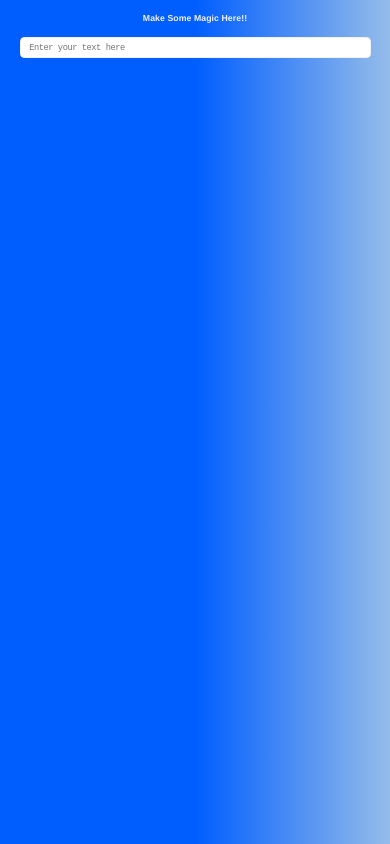
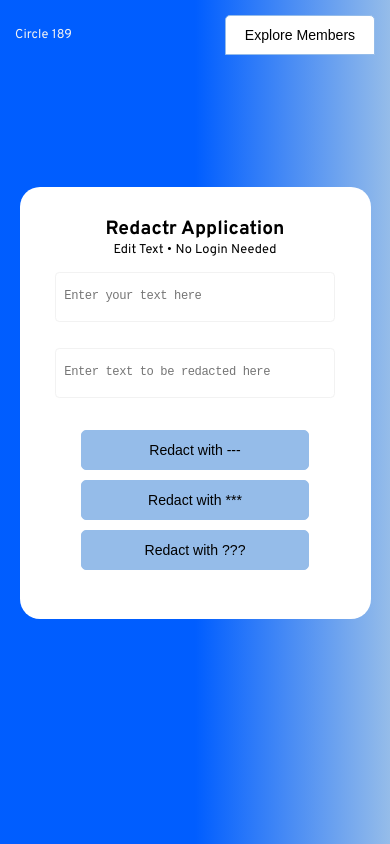
Before and after one commit to EstherChristopher/Circle-189-Redactr, a plain HTML site: page index.html in a window 390 px wide. Drawn offline with Linux system fonts and the light colour scheme.

Commit message:
Updates HTML and CSS

```diff
--- a/index.html
+++ b/index.html
@@ -1,27 +1,68 @@
 <!DOCTYPE html>
 <html lang="en">
+
 <head>
   <meta charset="UTF-8">
   <meta http-equiv="X-UA-Compatible" content="IE=edge">
   <meta name="viewport" content="width=device-width, initial-scale=1.0">
-    <title>Name of chosen challenge</title>
+  <link href="style.css" />
+  <title>Redactr</title>
 
   <link rel="stylesheet" href="style.css">
 </head>
+
 <body>
 
-    <header>
-        <h2 class="container">make some magic here!!</h2>
-    </header>
+  <nav>
+    <section>
+      <p>Circle 189</p>
+    </section>
+
+    <section class="dropdown">
+      <button class="dropbtn">Explore Members</button>
+      <div class="dropdown-content">
+        <a href="#">Isaac</a>
+        <a href="#">Joseph</a>
+        <a href="#">Esther</a>
+        <a href="#">Olajumoke</a>
+        <a href="#">Oludamola</a>
+        <a href="#">Raphael</a>
+        <a href="#">Tolulope</a>
+      </div>
+    </section>
+  </nav>
+
+  <main>
+
+    <section class="main-header">
+      <h1>Redactr Application</h1>
+      <p>Edit Text &#8226; No Login Needed </p>
+    </section>
 
     <form class="container">
       <label for="user-text">
         <input type="text" name="user-text" id="user-text" placeholder="Enter your text here">
       </label>
+      <!-- Second input field for redacted words -->
+
+      <label for="redact-text">
+        <input type="text" name="redact-text" id="redact-text" placeholder="Enter text to be redacted here" required>
+      </label>
     </form>
+
+
+    <!--   Section for Redactr buttons -->
+    <section class='button-div'>
+      <button class="redact-hyphen">Redact with ---</button>
+      <button class="redact-dash">Redact with ***</button>
+      <button class="redact-question">Redact with ???</button>
+    </section>
+
+  </main>
 
   <!-- // ============= EEND DO NOT EDIT ============== // -->
   <script src="index.mjs" type="module"></script>
   <!-- // ============= EEND DO NOT EDIT ============== // -->
 </body>
+
 </html>
--- a/style.css
+++ b/style.css
@@ -1,61 +1,16 @@
+@import url('https://fonts.googleapis.com/css2?family=Overpass:wght@400;500;700&display=swap');
+
 /* Reset Styles */
 /* http://meyerweb.com/eric/tools/css/reset/
    v2.0 | 20110126
    License: none (public domain)
 */
-html, body, div, span, applet, object, iframe,
-h1, h2, h3, h4, h5, h6, p, blockquote, pre,
-a, abbr, acronym, address, big, cite, code,
-del, dfn, em, img, ins, kbd, q, s, samp,
-small, strike, strong, sub, sup, tt, var,
-b, u, i, center,
-dl, dt, dd, ol, ul, li,
-fieldset, form, label, legend,
-table, caption, tbody, tfoot, thead, tr, th, td,
-article, aside, canvas, details, embed,
-figure, figcaption, footer, header, hgroup,
-menu, nav, output, ruby, section, summary,
-time, mark, audio, video {
-	margin: 0;
-	padding: 0;
-	border: 0;
-	font-size: 100%;
-	font: inherit;
-	vertical-align: baseline;
-}
-/* HTML5 display-role reset for older browsers */
-article, aside, details, figcaption, figure,
-footer, header, hgroup, menu, nav, section {
-	display: block;
-}
-body {
-	line-height: 1;
-}
-ol, ul {
-	list-style: none;
-}
-blockquote, q {
-	quotes: none;
-}
-blockquote:before, blockquote:after,
-q:before, q:after {
-	content: '';
-	content: none;
-}
-table {
-	border-collapse: collapse;
-	border-spacing: 0;
-}
-
-/* Base Styles */
-:root {
-    box-sizing: border-box;
-}
-
 *,
 *::before,
 *::after {
-    box-sizing: inherit;
+  box-sizing: border-box;
+  margin: 0;
+	padding: 0;
 }
 
 html {
@@ -65,8 +20,51 @@ html {
     --medium-orange: hsl(39, 100%, 50%);
 }
 
+nav{
+  display: flex;
+  justify-content: space-between;
+  align-items: center;
+  padding: 15px;
+}
+
+.dropbtn{
+  background-color: #fff;
+  width: 150px;
+  border-radius: 5px 5px 0 0;
+  padding: 7px;
+}
+
+.dropdown-content {
+  display: none;
+  position: absolute;
+  background-color: #f1f1f1;
+  width: 150px;
+  box-shadow: 0px 8px 16px 0px rgba(0,0,0,0.2);
+  z-index: 1;
+  border-radius: 0 0 5px 5px;
+}
+
+.dropdown-content a {
+  color: black;
+  padding: 12px 16px;
+  text-decoration: none;
+  display: block;
+}
+
+.dropdown:hover .dropdown-content {
+  display: block;
+}
+
+main{
+  display: flex;
+  flex-direction: column;
+  width: 70%;
+  margin: 5% auto;
+}
+
 body {
-   font-family: Helvetica, Arial, sans-serif;
+   font-family:'Overpass', sans-serif;
+   text-align: center;
    font-size: calc(0.3rem + 1vw);
    color: var(--font-col);
    font-weight: normal;
@@ -79,21 +77,9 @@ header {
     margin-top: 1.5em;
 }
 
-h2 {
-    font-weight: 700;
-    text-align: center;
-    text-transform: capitalize;
-}
-
 .container {
-    width: 90%;
+    width: 70%;
     min-width: 15em;
-    margin: 0 auto;
-}
-
-/* Input Styles */
-form {
-    width: 100%;
     margin: 0 auto;
 }
 
@@ -102,8 +88,9 @@ input {
     font-size: calc(0.3rem + 1vw);
     letter-spacing: -0.05em;
     width: 100%;
-    padding: 0.5em 1em;
+    padding: 0.7em 1em;
     margin-top: 1.5em;
+    margin-bottom: 1.5em;
     border: 1px solid var(--font-col);
     border-radius: 0.5em;
 }
@@ -112,18 +99,70 @@ input:focus {
     outline: 0.2em solid var(--medium-orange);
 }
 
-@media (min-width: 45em) {
-    .container {
-        width: 70%;
-    }
+
+button{
+  height:40px;
+  width: 30%;
+  background-color:var(--light-blue);
+  border:1px solid var(--light-blue);
+  border-radius: 5px;
+  font-size: 0.8em;
 }
 
-@media (min-width: 67.5em) {
-    .container {
-        width: 50%;
-    }
+.button-div{
+  display: flex;
+  justify-content: center;
+  width: 65%;
+  margin: 1.5em auto;
+  gap: 10px;
+}
 
-    input {
-        font-size: calc(0.3rem + 0.7vw);
-    }
+button:hover, a:hover{
+  background-color: #495f82;
+  color: #fff;
+  border: none;
+  transition: background-color 0.9s ease;
+  scale:2;
 }
+
+
+/* Responsiveness starts here  */
+@media (max-width: 768px) {
+
+  body{
+  font-size: 0.8em;
+  }
+
+  main{
+    margin: 30% auto;
+    width: 90%;
+    background-color: #fff;
+    border-radius: 20px;
+    color: #000;
+    padding: 30px 0;
+  }
+
+  .container {
+    width: 80%;
+  }
+
+  input{
+    height: 50px;
+  }
+
+  ::placeholder{
+    font-size: 1.4em;
+  }
+
+  .button-div{
+    display: grid;
+    justify-content: unset;
+    width: 65%;
+  }
+
+  button{
+    width: 100%;
+    padding: 10px;
+    font-size: 1.1em;
+  }
+}
```
Lines whose indentation alone changed are shown as unchanged.
